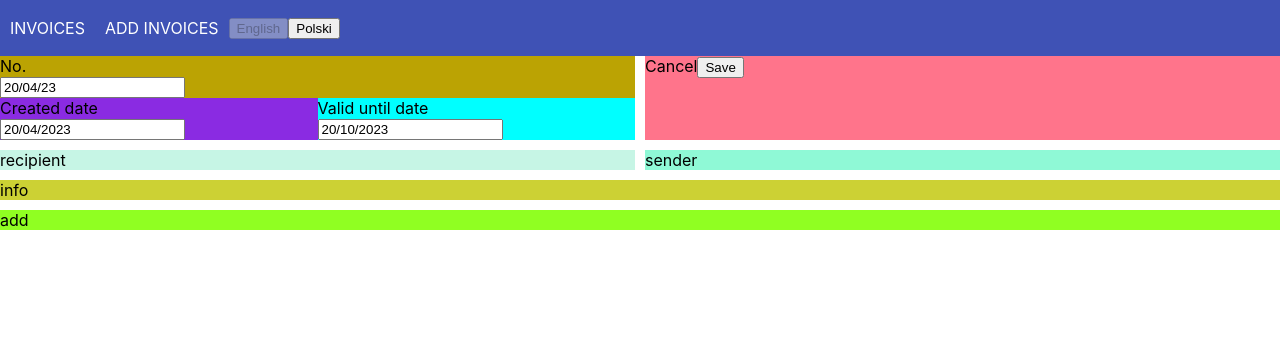
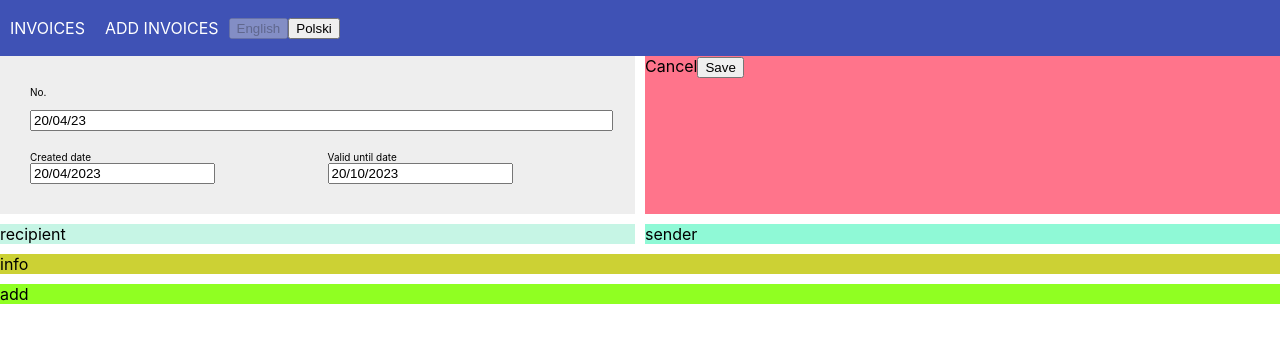
Before and after one commit to sandra-kuczynska/learn-react, a React (Create React App) app: page /invoices in a window 1280 px wide. Shown: the top 342 px of the page. Built offline with nearby package versions, Linux system fonts and the light colour scheme.

Commit message:
First section of form - No. and Dates

```diff
--- a/src/pages/invoice.js
+++ b/src/pages/invoice.js
@@ -18,9 +18,12 @@ const Invoice = () => {
         <form onSubmit={handleSubmit(onSubmit)}>
           <div className={styles.wrapperNoDates}>
             <div className={styles.no}>
-              <label>No.</label>
+              <div className={styles.label}>
+                <label>No.</label>
+              </div>
               <br />
               <input
+                className={styles.inputLong}
                 defaultValue="20/04/23"
                 {...register("no", { required: true })}
               />
--- a/src/pages/invoice.module.css
+++ b/src/pages/invoice.module.css
@@ -12,8 +12,10 @@
 
 .noDates {
   display: grid;
-  background: pink;
+  background: #eeeeee;
   grid-area: no-dates;
+  font-size: 10px;
+  padding: 20px;
 }
 
 .wrapperNoDates {
@@ -24,20 +26,23 @@
     "from to";
 }
 
-.no {
-  background-color: rgb(187, 163, 3);
-  grid-area: no;
+.inputLong {
   width: 100%;
 }
 
+.no {
+  grid-area: no;
+  padding: 10px;
+}
+
 .from {
-  background-color: blueviolet;
   grid-area: from;
+  padding: 10px;
 }
 
 .to {
-  background-color: aqua;
   grid-area: to;
+  padding: 10px;
 }
 
 .saveCancel {
```
